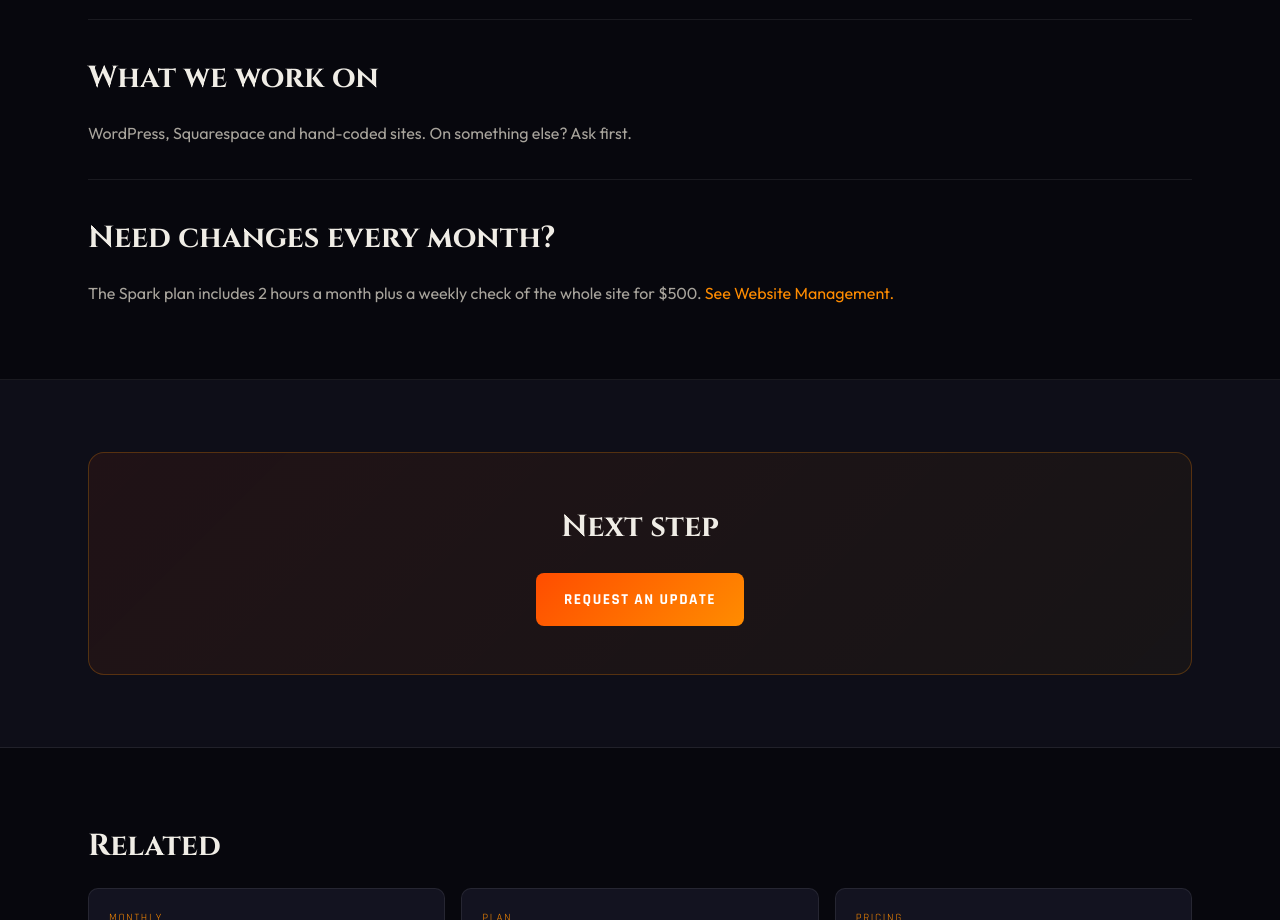
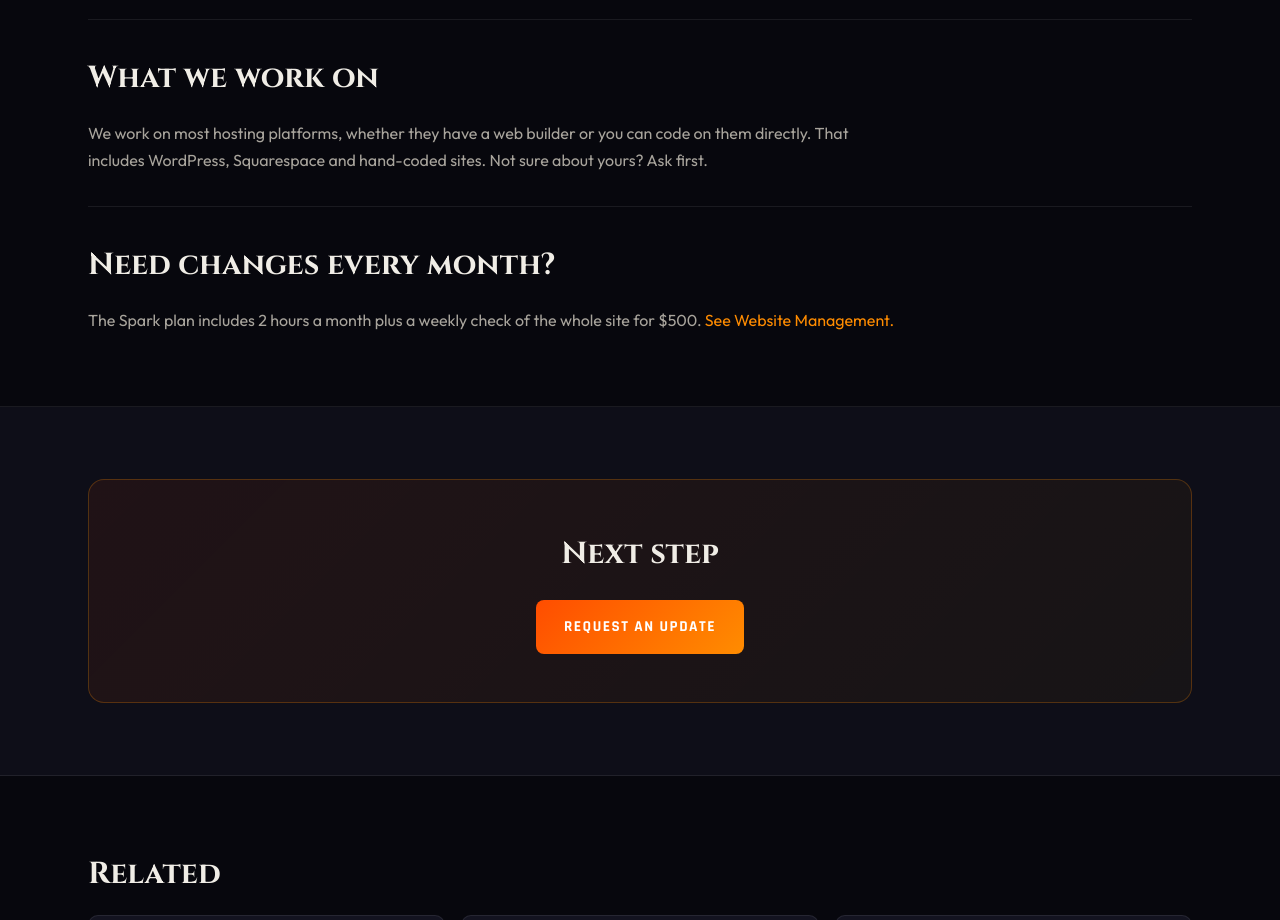
Before and after one commit to KandyPhoenix/phoenixmethodseo-site, a plain HTML site: page website-updates/index.html in a window 1280 px wide. Shown: the part 1560-2480 px from the top of the page. Drawn offline with Linux system fonts and the light colour scheme.

Commit message:
Publish site (ae306d9)

```diff
--- a/website-updates/index.html
+++ b/website-updates/index.html
@@ -174,7 +174,7 @@
 
             <div class="block">
                 <h2>What we work on</h2>
-                <p>WordPress, Squarespace and hand-coded sites. On something else? Ask first.</p>
+                <p>We work on most hosting platforms, whether they have a web builder or you can code on them directly. That includes WordPress, Squarespace and hand-coded sites. Not sure about yours? Ask first.</p>
             </div>
 
             <div class="block">
```
